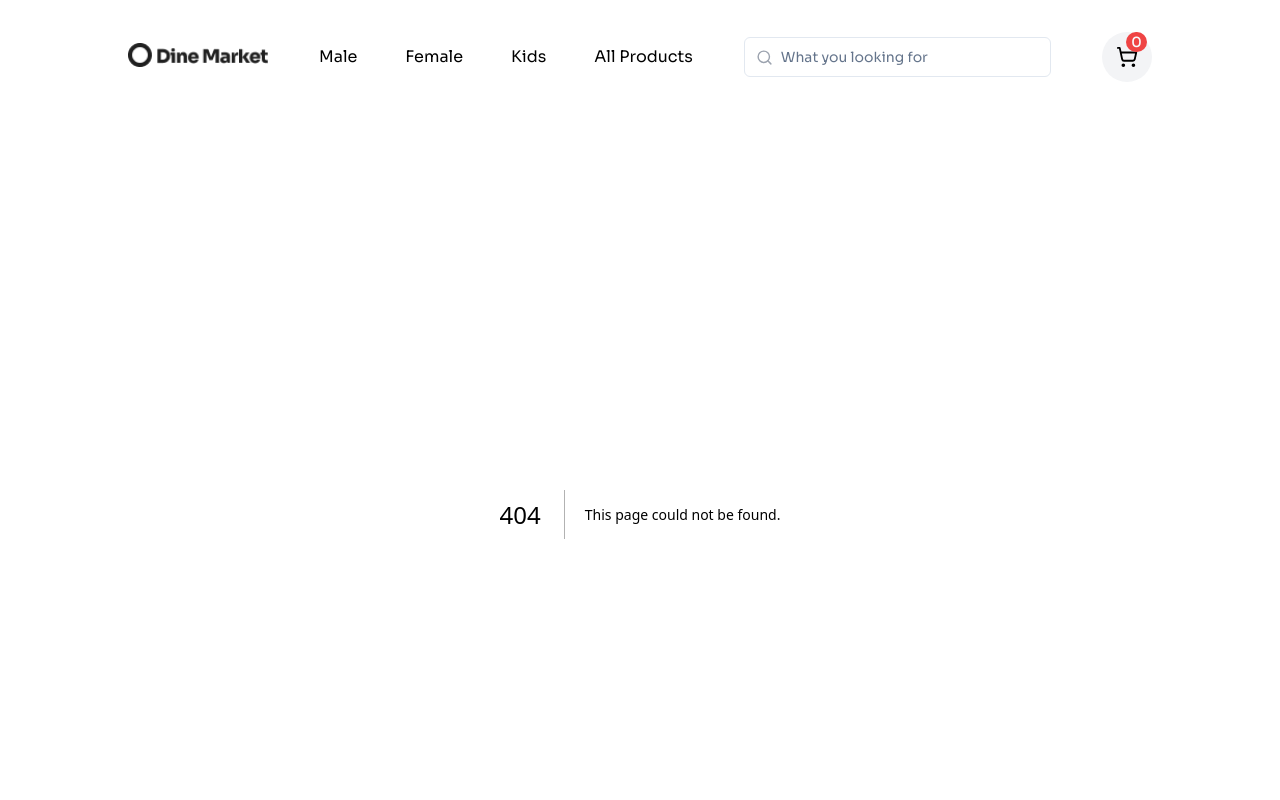
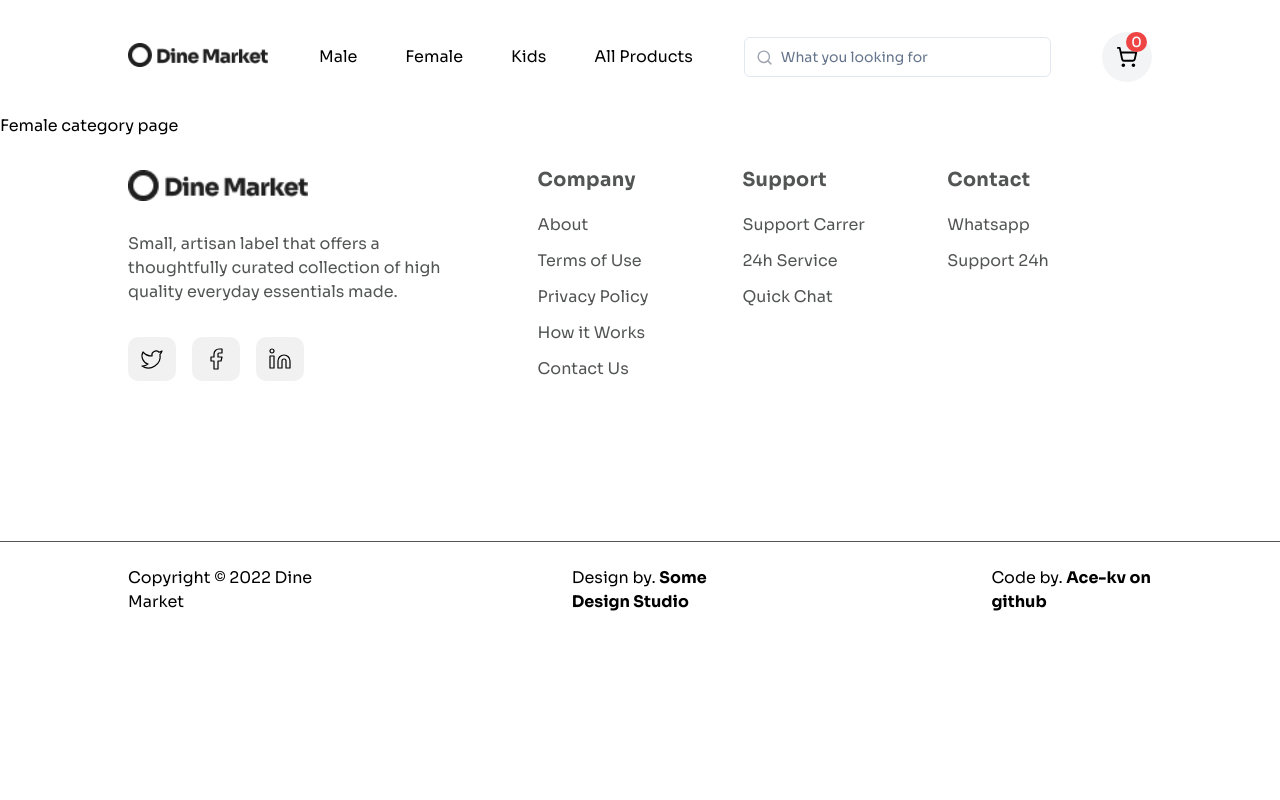
Before and after one commit to Ace-kv/ecom-website, a Next.js app: page /female in a window 1280 px wide. Before the commit this address had no page. Shown: the top 800 px of the page. Built offline with nearby package versions, Linux system fonts and the light colour scheme.

Commit message:
made a group route i.e. categories for male, female, kids, etc. added loading.tsx but not sure if it works as intended (needs further testing), added suspense in root layout enveloping everything in body tag. Made a spinner for the loading file

```diff
--- /dev/null
+++ b/src/app/(categories)/female/page.tsx
@@ -0,0 +1,7 @@
+const FemalePage =() => {
+    return (
+        <div>Female category page</div>
+    )
+}
+
+export default FemalePage
--- /dev/null
+++ b/src/app/(categories)/kids/page.tsx
@@ -0,0 +1,7 @@
+const KidsPage =() => {
+    return (
+        <div>Kids category page</div>
+    )
+}
+
+export default KidsPage
--- /dev/null
+++ b/src/app/(categories)/male/page.tsx
@@ -0,0 +1,7 @@
+const MalePage =() => {
+    return (
+        <div>Male category page</div>
+    )
+}
+
+export default MalePage
--- a/src/app/globals.css
+++ b/src/app/globals.css
@@ -1,6 +1,38 @@
 @tailwind base;
 @tailwind components;
 @tailwind utilities;
+
+/* Loading CSS */
+.loading-ring,
+.loading-ring:after {
+  box-sizing: border-box;
+}
+.loading-ring {
+  display: inline-block;
+  width: 80px;
+  height: 80px;
+  position: relative;
+}
+.loading-ring:after {
+  content: " ";
+  display: block;
+  width: 64px;
+  height: 64px;
+  margin: 8px;
+  border-radius: 50%;
+  border: 6.4px solid currentColor;
+  border-color: black transparent black transparent;
+  animation: loading-ring 1.2s linear infinite;
+}
+@keyframes loading-ring {
+  0% {
+    transform: rotate(0deg);
+  }
+  100% {
+    transform: rotate(360deg);
+  }
+}
+
 
 @layer base {
 
--- a/src/app/layout.tsx
+++ b/src/app/layout.tsx
@@ -3,6 +3,8 @@ import { Inter, Sora } from "next/font/google";
 import "./globals.css";
 import Header from "@/components/header";
 import Footer from "@/components/footer";
+import { Suspense } from "react";
+import Loading from "./loading";
 
 // const inter = Inter({ subsets: ["latin"] });
 const sora = Sora({ subsets: ["latin"] });
@@ -20,9 +22,11 @@ export default function RootLayout({
   return (
     <html lang="en">
       <body className={`${sora.className} overflow-x-hidden max-w-[100vw]`}>
-        <Header />
-        {children}
-        <Footer />
+        <Suspense fallback={<Loading />}>
+          <Header />
+          {children}
+          <Footer />
+        </Suspense>
       </body>
     </html>
   );
--- /dev/null
+++ b/src/app/loading.tsx
@@ -0,0 +1,10 @@
+const Loading = () => {
+    return (
+      <div className="fixed inset-0 z-[10000] flex items-center justify-center w-full h-screen">
+        <div className="loading-ring"></div>
+      </div>
+      // <div className="text-black">Loading...</div>
+    );
+  }
+
+  export default Loading;
```
